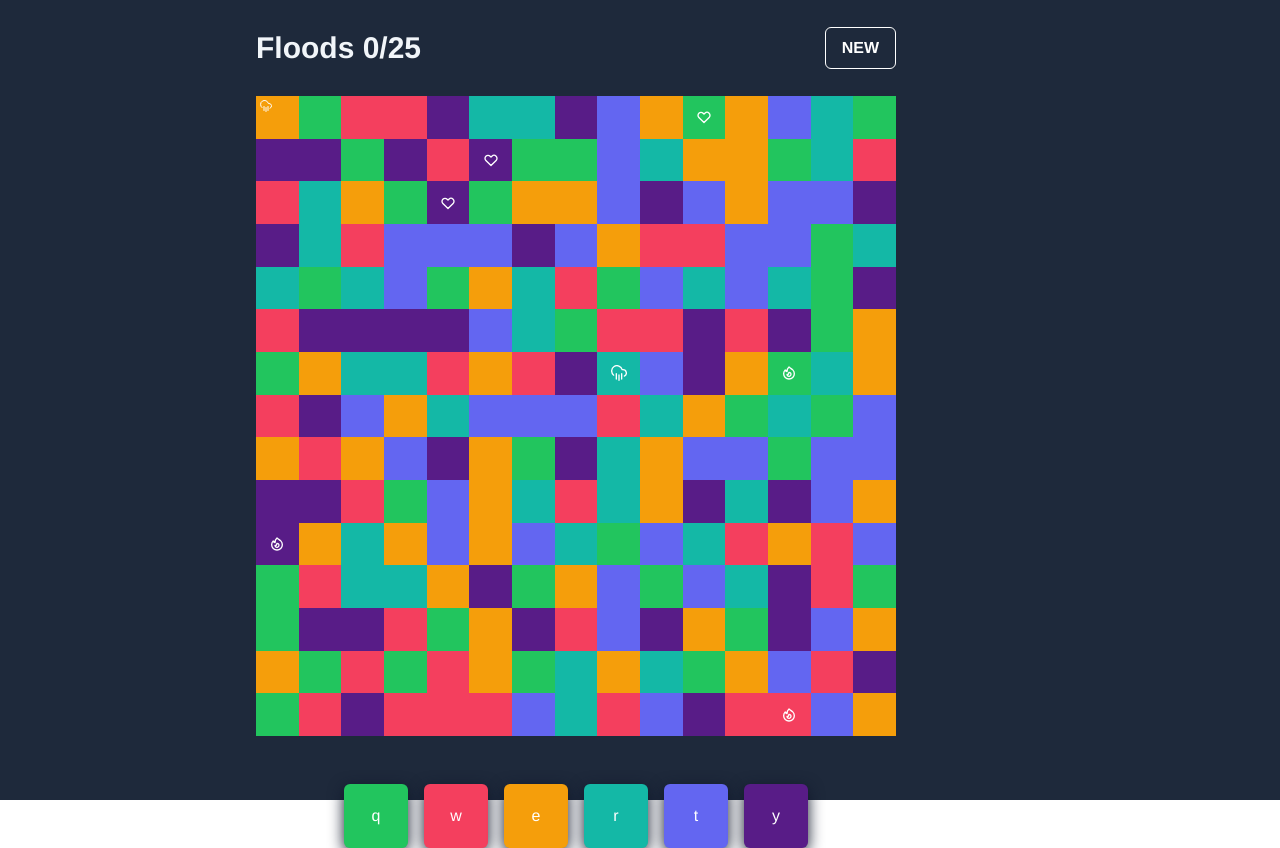
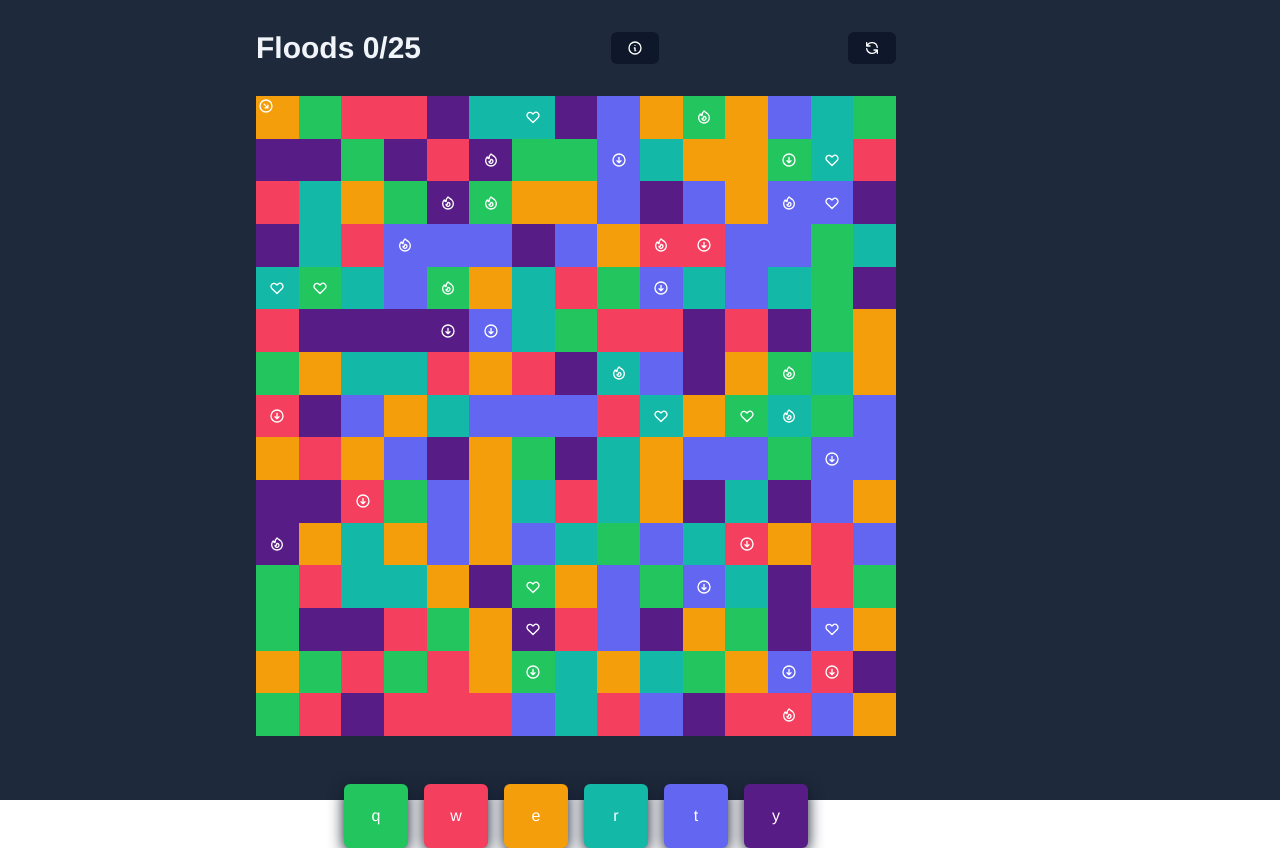
Before and after one commit to jonakirke94/flood-it, a Vue app: page / in a window 1280 px wide. Built offline with nearby package versions, Linux system fonts and the light colour scheme.

Commit message:
added deselect powerup funtionality

```diff
--- a/src/components/FloodButtonFoldOut.vue
+++ b/src/components/FloodButtonFoldOut.vue
@@ -1,23 +1,30 @@
 <template>
-  <transition-group name="slide-left" tag="ul" class="flex flex-col absolute space-y-4 bg-gray-800">
-    <base-button
-      v-for="color in COLORS.keys()"
-      v-show="show"
-      :key="color"
-      :class="[COLORS.get(color), { 'border-2 border-white': activeColor === color }]"
-      @click="$emit('pressed', color)"
-    ></base-button>
-  </transition-group>
+  <li class="absolute">
+    <transition-group name="slide-left" tag="ul" class="flex flex-col space-y-4 bg-gray-800">
+      <li v-for="color in COLORS.keys()" v-show="show" :key="color">
+        <base-button
+          :class="[COLORS.get(color), { 'border-2 border-white': activeColor === color }]"
+          @click="$emit('pressed', color)"
+        ></base-button>
+      </li>
+
+      <li v-show="show" key="close-fold-out" class="flex justify-center cursor-pointer" @click="$emit('close')">
+        <icon-x-outline class="w-6 h-6 text-white"></icon-x-outline>
+      </li>
+    </transition-group>
+  </li>
 </template>
 
 <script>
 import BaseButton from './BaseButton.vue';
+import IconXOutline from './icons/IconXOutline.vue';
 
 import { COLORS } from '../util/options';
 
 export default {
   components: {
     BaseButton,
+    IconXOutline,
   },
   props: {
     show: {
@@ -28,7 +35,7 @@
       required: true,
     },
   },
-  emits: ['pressed'],
+  emits: ['pressed', 'close'],
   setup() {
     return {
       COLORS,
--- a/src/components/GameHeader.vue
+++ b/src/components/GameHeader.vue
@@ -3,16 +3,109 @@
     <h1 class="text-3xl font-extrabold text-gray-100 md:ml-0 ml-4">Floods {{ count }}/{{ max }}</h1>
 
     <button
-      class="px-4 py-2 border focus:outline-none border-white bg-transparent rounded-md transition-colors hover:bg-white hover:text-gray-700 text-white font-semibold"
+      class="px-4 py-2 bg-gray-900 focus:outline-none bg-transparent text-sm rounded-md transition-colors hover:text-white"
+      @click="showInfo = !showInfo"
+    >
+      <icon-information-circle-outline class="w-4 h-4"></icon-information-circle-outline>
+    </button>
+
+    <button
+      class="px-4 py-2 bg-gray-900 focus:outline-none bg-transparent text-sm rounded-md transition-colors hover:text-white"
       @click="$emit('reset')"
     >
-      NEW
+      <icon-refresh-outline class="w-4 h-4"></icon-refresh-outline>
     </button>
+  </div>
+
+  <!-- This example requires Tailwind CSS v2.0+ -->
+  <div
+    class="fixed z-10 inset-0 overflow-y-auto pointer-events-none"
+    aria-labelledby="modal-title"
+    role="dialog"
+    aria-modal="true"
+  >
+    <div class="flex items-end justify-center min-h-screen pt-4 px-4 pb-20 text-center sm:block sm:p-0">
+      <transition
+        enter-active-class="ease-out duration-300"
+        enter-class="opacity-0"
+        enter-to-class="opacity-100"
+        leave-active-class="ease-in duration-200"
+        leave-class="opacity-100"
+        leave-to-class="opacity-0"
+      >
+        <div
+          v-show="showInfo"
+          key="overlay"
+          class="fixed pointer-events-auto inset-0 bg-gray-500 bg-opacity-75 transition-opacity"
+          aria-hidden="true"
+        ></div>
+      </transition>
+
+      <!-- This element is to trick the browser into centering the modal contents. -->
+      <span class="hidden sm:inline-block sm:align-middle sm:h-screen" aria-hidden="true">&#8203;</span>
+
+      <transition
+        enter-active-class="transition-all ease-out duration-300"
+        enter-class="opacity-0"
+        enter-to-class="opacity-100"
+        leave-active-class="transition-all ease-in duration-200"
+        leave-class="opacity-100"
+        leave-to-class="opacity-0"
+      >
+        <div
+          v-show="showInfo"
+          key="content"
+          class="inline-block align-bottom pointer-events-auto bg-white rounded-lg px-4 pt-5 pb-4 text-left overflow-hidden shadow-xl transform transition-all sm:my-8 sm:align-middle sm:max-w-sm sm:w-full sm:p-6"
+          @click="showInfo = false"
+        >
+          <div>
+            <div class="mx-auto flex items-center justify-center h-12 w-12 rounded-full bg-green-100">
+              <!-- Heroicon name: outline/check -->
+              <svg
+                class="h-6 w-6 text-green-600"
+                xmlns="http://www.w3.org/2000/svg"
+                fill="none"
+                viewBox="0 0 24 24"
+                stroke="currentColor"
+                aria-hidden="true"
+              >
+                <path stroke-linecap="round" stroke-linejoin="round" stroke-width="2" d="M5 13l4 4L19 7" />
+              </svg>
+            </div>
+            <div class="mt-3 text-center sm:mt-5">
+              <h3 id="modal-title" class="text-lg leading-6 font-medium text-gray-900">Payment successful</h3>
+              <div class="mt-2">
+                <p class="text-sm text-gray-500">
+                  Lorem ipsum dolor sit amet consectetur adipisicing elit. Consequatur amet labore.
+                </p>
+              </div>
+            </div>
+          </div>
+          <div class="mt-5 sm:mt-6">
+            <button
+              type="button"
+              class="inline-flex justify-center w-full rounded-md border border-transparent shadow-sm px-4 py-2 bg-indigo-600 text-base font-medium text-white hover:bg-indigo-700 focus:outline-none focus:ring-2 focus:ring-offset-2 focus:ring-indigo-500 sm:text-sm"
+            >
+              Go back to dashboard
+            </button>
+          </div>
+        </div>
+      </transition>
+    </div>
   </div>
 </template>
 
 <script>
+import IconRefreshOutline from './icons/IconRefreshOutline.vue';
+import IconInformationCircleOutline from './icons/IconInformationCircleOutline.vue';
+
+import { ref } from 'vue';
+
 export default {
+  components: {
+    IconRefreshOutline,
+    IconInformationCircleOutline,
+  },
   props: {
     count: {
       type: Number,
@@ -24,6 +117,13 @@
     },
   },
   emits: ['reset'],
+  setup() {
+    let showInfo = ref(false);
+
+    return {
+      showInfo,
+    };
+  },
 };
 </script>
 
--- a/src/components/Tile.vue
+++ b/src/components/Tile.vue
@@ -1,21 +1,28 @@
 <template>
   <div
-    class="relative text-white flex h-full w-full justify-center items-center text-xs"
-    :class="[backgroundClass, { [animationClass]: tile.animated }]"
+    class="relative text-white flex h-full w-full justify-center items-center text-xs transition-colors"
+    :class="[
+      backgroundClass,
+      { [animationClass]: tile.animated },
+      { 'hover:bg-gray-700 cursor-pointer': atTileSelectionState },
+    ]"
     :style="animationDelayStyle"
     @animationend="removeAnimation(tile)"
     @click="tileClicked"
   >
-    <icon-cloud-rain-outline
+    <icon-arrow-circle-down-outline
       v-if="tile.id === startTileId"
-      class="w-3 h-3 absolute left-1 top-1"
-    ></icon-cloud-rain-outline>
+      class="w-4 h-4 absolute transform -rotate-45 top-0.5 left-0.5"
+    ></icon-arrow-circle-down-outline>
 
     <template v-if="showPowerUpIcon">
       <icon-fire-outline v-if="tile?.powerUp?.name === 'fire'" class="w-4 h-4"></icon-fire-outline>
       <icon-heart-outline v-else-if="tile?.powerUp?.name === 'health'" class="w-4 h-4"></icon-heart-outline>
 
-      <icon-cloud-rain-outline v-else-if="tile?.powerUp?.name === 'flag'" class="w-4 h-4"></icon-cloud-rain-outline>
+      <icon-arrow-circle-down-outline
+        v-else-if="tile?.powerUp?.name === 'flag'"
+        class="w-4 h-4"
+      ></icon-arrow-circle-down-outline>
     </template>
   </div>
 </template>
@@ -23,7 +30,7 @@
 <script>
 import IconFireOutline from '../components/icons/IconFireOutline.vue';
 import IconHeartOutline from '../components/icons/IconHeartOutline.vue';
-import IconCloudRainOutline from './icons/IconCloudRainOutline.vue';
+import IconArrowCircleDownOutline from './icons/IconArrowCircleDownOutline.vue';
 
 import { COLORS, ANIMATIONS } from '../util/options';
 
@@ -36,7 +43,7 @@
   components: {
     IconFireOutline,
     IconHeartOutline,
-    IconCloudRainOutline,
+    IconArrowCircleDownOutline,
   },
   props: {
     tile: {
@@ -50,7 +57,7 @@
   },
   setup(props) {
     const { activeTileId, removeAnimation, startTileId } = useGameState();
-    const { executedPowerUps, turnedPowerUps } = usePowerUps();
+    const { executedPowerUps, turnedPowerUps, atTileSelectionState } = usePowerUps();
 
     const tileClicked = () => {
       activeTileId.value = props.tile.id;
@@ -84,6 +91,7 @@
       removeAnimation,
       showPowerUpIcon,
       animationDelayStyle,
+      atTileSelectionState,
     };
   },
 };
--- /dev/null
+++ b/src/components/icons/IconArrowCircleDownOutline.vue
@@ -0,0 +1,14 @@
+<template>
+  <svg fill="none" stroke="currentColor" viewBox="0 0 24 24" xmlns="http://www.w3.org/2000/svg">
+    <path
+      stroke-linecap="round"
+      stroke-linejoin="round"
+      stroke-width="2"
+      d="M15 13l-3 3m0 0l-3-3m3 3V8m0 13a9 9 0 110-18 9 9 0 010 18z"
+    ></path>
+  </svg>
+</template>
+
+<script>
+export default {};
+</script>
--- a/src/components/icons/IconCloudRainOutline.vue
+++ /dev/null
@@ -1,25 +0,0 @@
-<template>
-  <svg
-    xmlns="http://www.w3.org/2000/svg"
-    width="24"
-    height="24"
-    viewBox="0 0 24 24"
-    fill="none"
-    stroke="currentColor"
-    stroke-width="2"
-    stroke-linecap="round"
-    stroke-linejoin="round"
-  >
-    <line x1="16" y1="13" x2="16" y2="21"></line>
-    <line x1="8" y1="13" x2="8" y2="21"></line>
-    <line x1="12" y1="15" x2="12" y2="23"></line>
-    <path d="M20 16.58A5 5 0 0 0 18 7h-1.26A8 8 0 1 0 4 15.25"></path>
-  </svg>
-</template>
-
-<!-- feather-icon cloud-rain-->
-<script>
-export default {};
-</script>
-
-<style></style>
--- /dev/null
+++ b/src/components/icons/IconInformationCircleOutline.vue
@@ -0,0 +1,14 @@
+<template>
+  <svg fill="none" stroke="currentColor" viewBox="0 0 24 24" xmlns="http://www.w3.org/2000/svg">
+    <path
+      stroke-linecap="round"
+      stroke-linejoin="round"
+      stroke-width="2"
+      d="M13 16h-1v-4h-1m1-4h.01M21 12a9 9 0 11-18 0 9 9 0 0118 0z"
+    ></path>
+  </svg>
+</template>
+
+<script>
+export default {};
+</script>
--- /dev/null
+++ b/src/components/icons/IconRefreshOutline.vue
@@ -0,0 +1,14 @@
+<template>
+  <svg fill="none" stroke="currentColor" viewBox="0 0 24 24" xmlns="http://www.w3.org/2000/svg">
+    <path
+      stroke-linecap="round"
+      stroke-linejoin="round"
+      stroke-width="2"
+      d="M4 4v5h.582m15.356 2A8.001 8.001 0 004.582 9m0 0H9m11 11v-5h-.581m0 0a8.003 8.003 0 01-15.357-2m15.357 2H15"
+    ></path>
+  </svg>
+</template>
+
+<script>
+export default {};
+</script>
--- /dev/null
+++ b/src/components/icons/IconXOutline.vue
@@ -0,0 +1,9 @@
+<template>
+  <svg fill="none" stroke="currentColor" viewBox="0 0 24 24" xmlns="http://www.w3.org/2000/svg">
+    <path stroke-linecap="round" stroke-linejoin="round" stroke-width="2" d="M6 18L18 6M6 6l12 12"></path>
+  </svg>
+</template>
+
+<script>
+export default {};
+</script>
--- a/src/composables/use-power-ups.js
+++ b/src/composables/use-power-ups.js
@@ -27,7 +27,7 @@
 
   // TODO need to calculate probabilities here
   const getPowerUp = () => {
-    const rnd = Math.floor(Math.random() * ((GRID_SIZE * GRID_SIZE) / 1.5 + 1));
+    const rnd = Math.floor(Math.random() * (GRID_SIZE + 1));
     if (rnd > POWER_UPS.length - 1) return '';
     const name = POWER_UPS[rnd];
     return createPowerUp(name);
@@ -46,6 +46,16 @@
     }
   };
 
+  const atTileSelectionState = computed(() => {
+    if (activePowerUp.value) {
+      if (activePowerUp.value.name === 'flag') return true;
+
+      if (activePowerUp.value.name === 'fire' && activeFireColor.value) return true;
+    }
+
+    return false;
+  });
+
   const resetPowerUps = () => {
     turnedPowerUps.clear();
     executedPowerUps.clear();
@@ -61,6 +71,7 @@
     activePowerUpId,
     activeFireColor,
     displayPowerUpList,
+    atTileSelectionState,
   };
 };
 
```
Also changed, not shown: src/components/PowerUpList.vue (+18 -5 lines).
